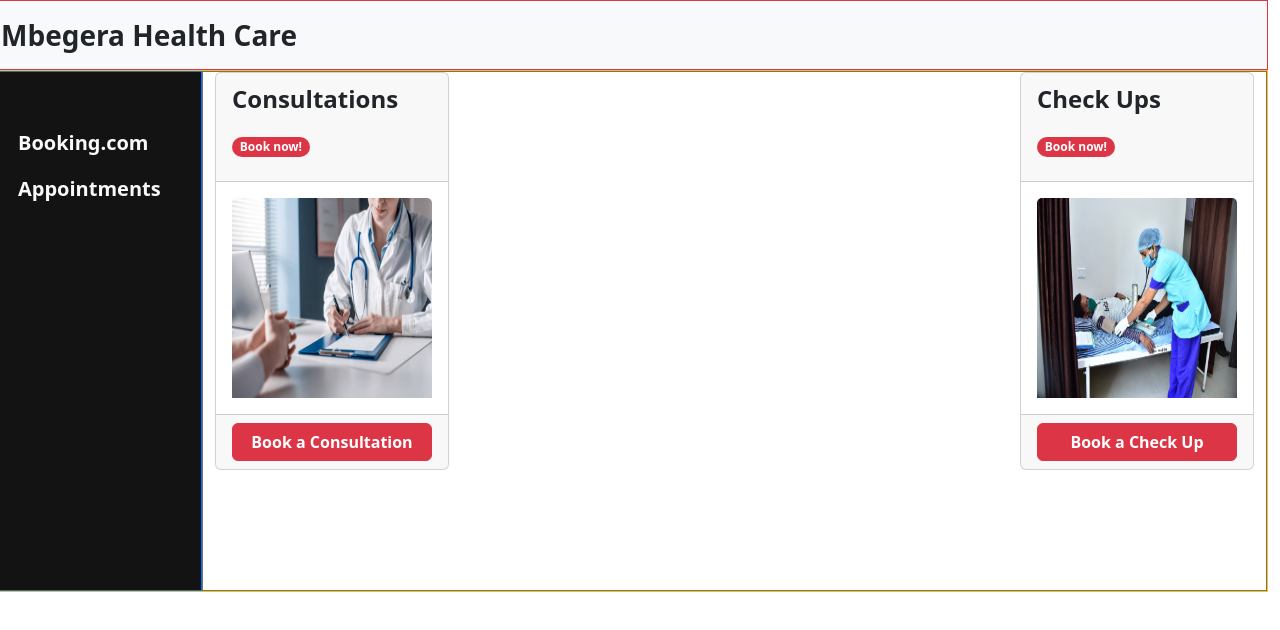
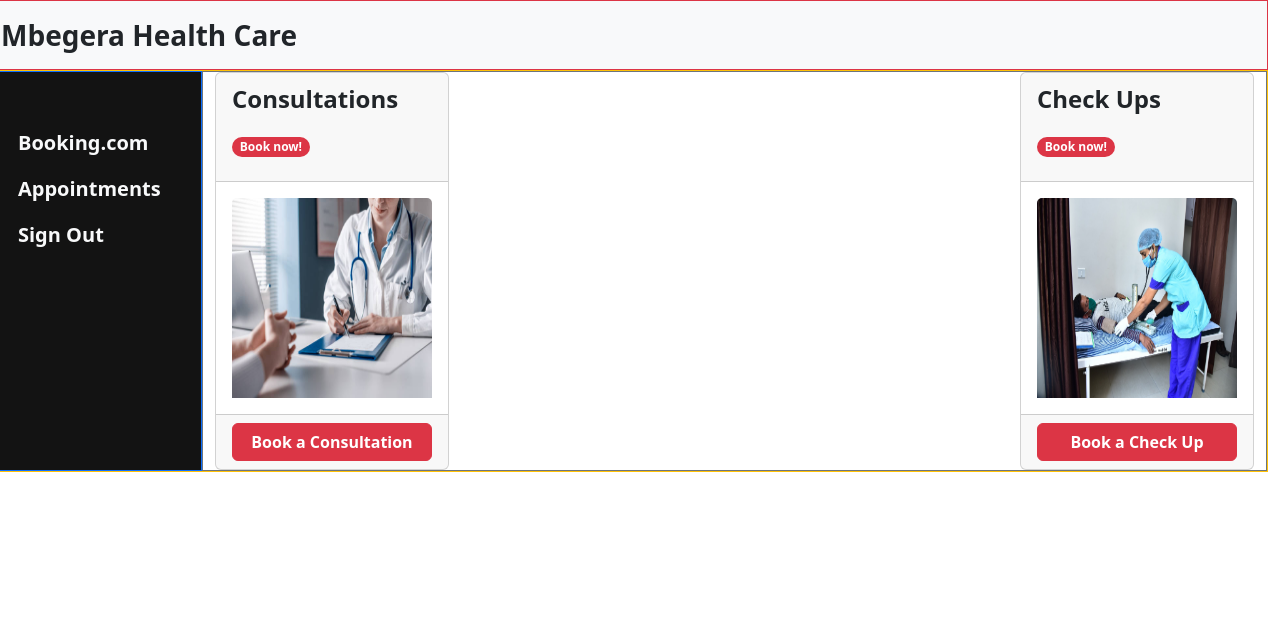
Before and after one commit to Leon-Mbegera/Booking.com, a Vue app: page / in a window 1280 px wide. Shown: the top 630 px of the page. Built offline with nearby package versions, Linux system fonts and the light colour scheme; sample sign-in values are in the browser's storage.

Commit message:
Add sign out button on sidebar

```diff
--- a/src/components/Sidebar.vue
+++ b/src/components/Sidebar.vue
@@ -1,5 +1,5 @@
 <template>
-    <div class="col col-2 border border-primary sidebar pt-5" style="min-height: 520px;">
+    <div class="col col-2 border border-primary sidebar pt-5">
       <ul class="nav d-flex flex-column">
         <li class="nav-item text-light">
           <router-link to="/" class="nav-link text-light fs-5 fw-semibold">
@@ -11,9 +11,28 @@
             Appointments
           </router-link>
         </li>
+        <li class="nav-item text-light">
+          <a class="nav-link text-light fs-5 fw-semibold" @click="signOut">
+            Sign Out
+          </a>
+        </li>
       </ul>
     </div>
 </template>
 
 <script setup>
+import { useRouter } from 'vue-router'
+
+const router = useRouter();
+
+const signOut = () => {
+    localStorage.removeItem('SignedInToken'),
+    router.push('/signup')
+}
 </script>
+
+<style scoped>
+.sidebar {
+  background-color: #131313;
+ }
+</style>
--- a/src/views/SignUp.vue
+++ b/src/views/SignUp.vue
@@ -26,9 +26,7 @@ const email = ref('');
 const password = ref('');
 const router = useRouter();
 
-
 async function registerUser() {
-    console.log("stuck here >")
 
 if (!email.value || !password.value) return;
 
```
